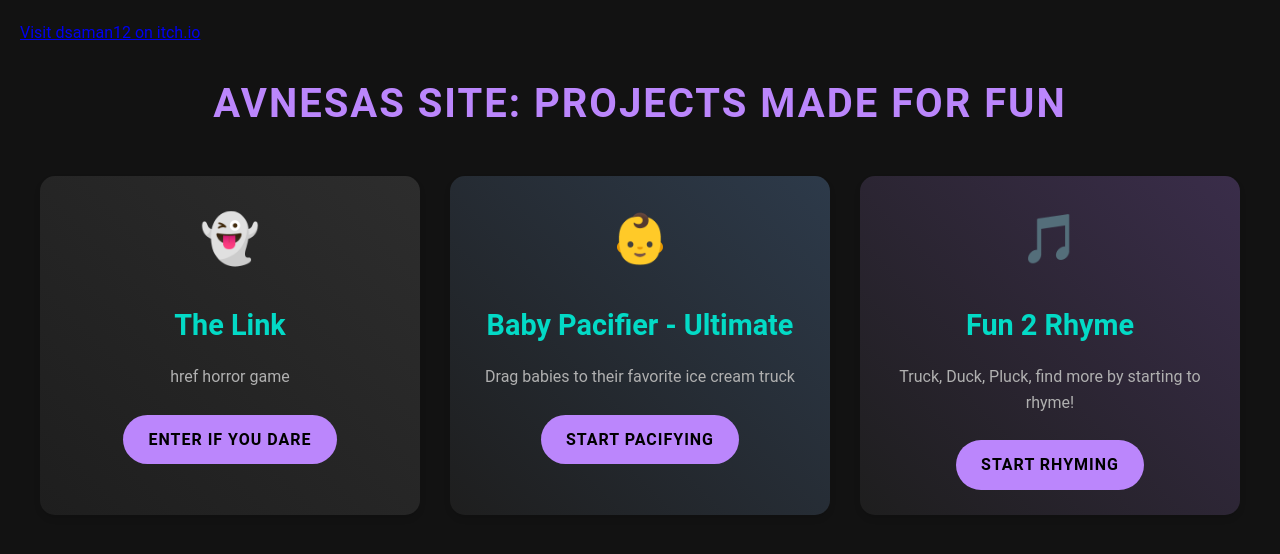
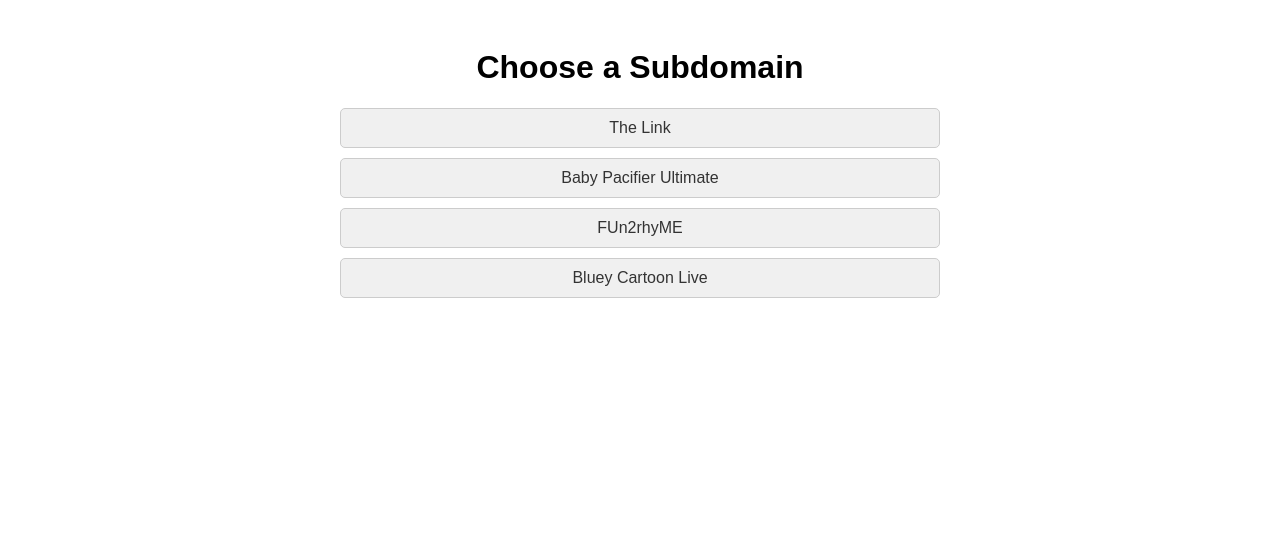
Before and after one commit to avnesas/avnesas.github.io, a plain HTML site: page index.html in a window 1280 px wide. Drawn offline with Linux system fonts and the light colour scheme.

Commit message:
Update index.html

```diff
--- a/index.html
+++ b/index.html
@@ -1,112 +1,50 @@
-<html><head><base href="https://websim.ai" />
-<title>Avnesas Site</title>
-  <a href="https://dsaman12.itch.io" class="itch-button" target="_blank" w-tid="24">Visit dsaman12 on itch.io</a>
+<!DOCTYPE html>
+<html lang="en">
+<head>
+    <meta charset="UTF-8">
+    <meta name="viewport" content="width=device-width, initial-scale=1.0">
+    <title>Subdomain Chooser</title>
     <style>
         body {
-    font-family: 'Roboto', sans-serif;
-    background-color: #121212;
-    color: #ffffff;
-    margin: 0;
-    padding: 20px;
-    line-height: 1.6;
+            font-family: Arial, sans-serif;
+            text-align: center;
         }
         .container {
-    max-width: 1200px;
+            max-width: 600px;
             margin: 0 auto;
+            padding: 20px;
         }
-  h1 {
-    text-align: center;
-    color: #bb86fc;
-    font-size: 2.5em;
-    margin-bottom: 40px;
-    text-transform: uppercase;
-    letter-spacing: 2px;
+        .site-list {
+            list-style: none;
+            padding: 0;
         }
-  .game-grid {
-    display: grid;
-    grid-template-columns: repeat(auto-fit, minmax(300px, 1fr));
-    gap: 30px;
+        .site-list li {
+            margin-bottom: 10px;
         }
-  .game-card {
-    background-color: #1e1e1e;
-    border-radius: 15px;
-    padding: 25px;
-    text-align: center;
-    transition: all 0.3s ease;
-    position: relative;
-    overflow: hidden;
-    box-shadow: 0 4px 6px rgba(0,0,0,0.1);
+        .site-list li a {
+            display: block;
+            padding: 10px;
+            background-color: #f0f0f0;
+            border: 1px solid #ccc;
+            text-decoration: none;
+            color: #333;
+            border-radius: 5px;
+            transition: background-color 0.3s ease;
         }
-  .game-card:hover {
-    transform: translateY(-10px);
-    box-shadow: 0 10px 20px rgba(187,134,252,0.3);
-  }
-  .game-icon {
-    font-size: 3em;
-    margin-bottom: 15px;
-  }
-  h2 {
-    color: #03dac6;
-    font-size: 1.8em;
-    margin-bottom: 15px;
-  }
-  p {
-    color: #b0b0b0;
-    font-size: 1em;
-    margin-bottom: 25px;
-  }
-  .cta-button {
-    background-color: #bb86fc;
-    color: #000000;
-    border: none;
-    padding: 12px 25px;
-    font-size: 1em;
-    cursor: pointer;
-    transition: all 0.3s ease;
-    text-decoration: none;
-    display: inline-block;
-    border-radius: 25px;
-    text-transform: uppercase;
-    font-weight: bold;
-    letter-spacing: 1px;
-  }
-  .cta-button:hover {
-    background-color: #03dac6;
-    box-shadow: 0 0 15px rgba(3,218,198,0.5);
-  }
-  .horror {
-    background: linear-gradient(45deg, #1e1e1e, #2d2d2d);
-  }
-  .casual {
-    background: linear-gradient(45deg, #1e1e1e, #2d3a4a);
-  }
-  .educational {
-    background: linear-gradient(45deg, #1e1e1e, #3a2d4a);
+        .site-list li a:hover {
+            background-color: #e0e0e0;
         }
     </style>
 </head>
 <body>
     <div class="container">
-    <h1>Avnesas Site: Projects made for fun</h1>
-    <div class="game-grid">
-      <div class="game-card horror">
-        <div class="game-icon">👻</div>
-        <h2>The Link</h2>
-        <p>href horror game</p>
-        <a href="https://avnesas.github.io/The-Link/" class="cta-button">Enter if you dare</a>
+        <h1>Choose a Subdomain</h1>
+        <ul class="site-list">
+            <li><a href="https://avnesas.github.io/The-Link/">The Link</a></li>
+            <li><a href="https://avnesas.github.io/BabyPacifierUltimate/">Baby Pacifier Ultimate</a></li>
+            <li><a href="https://avnesas.github.io/FUn2rhyME/">FUn2rhyME</a></li>
+            <li><a href="https://avnesas.github.io/bluey-cartoon-live/">Bluey Cartoon Live</a></li>
+        </ul>
     </div>
-      <div class="game-card casual">
-        <div class="game-icon">👶</div>
-        <h2>Baby Pacifier - Ultimate</h2>
-        <p>Drag babies to their favorite ice cream truck</p>
-        <a href="https://avnesas.github.io/BabyPacifierUltimate/" class="cta-button">Start Pacifying</a>
-      </div>
-      <div class="game-card educational">
-        <div class="game-icon">🎵</div>
-        <h2>Fun 2 Rhyme</h2>
-        <p>Truck, Duck, Pluck, find more by starting to rhyme!</p>
-        <a href="https://avnesas.github.io/FUn2rhyME/" class="cta-button">Start Rhyming</a>
-      </div>
-    </div>
-  </div>
-</body></html>
+</body>
+</html>
```
Lines whose indentation alone changed are shown as unchanged.
